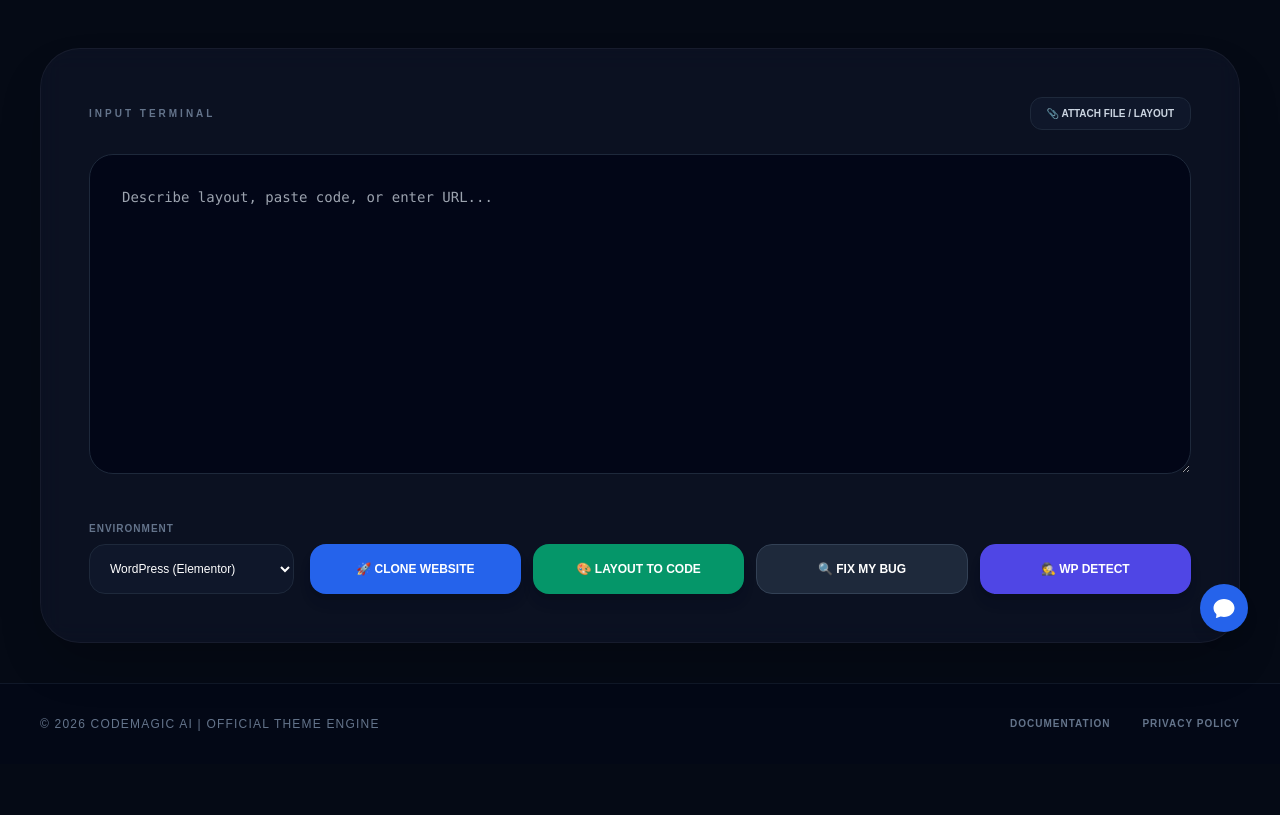
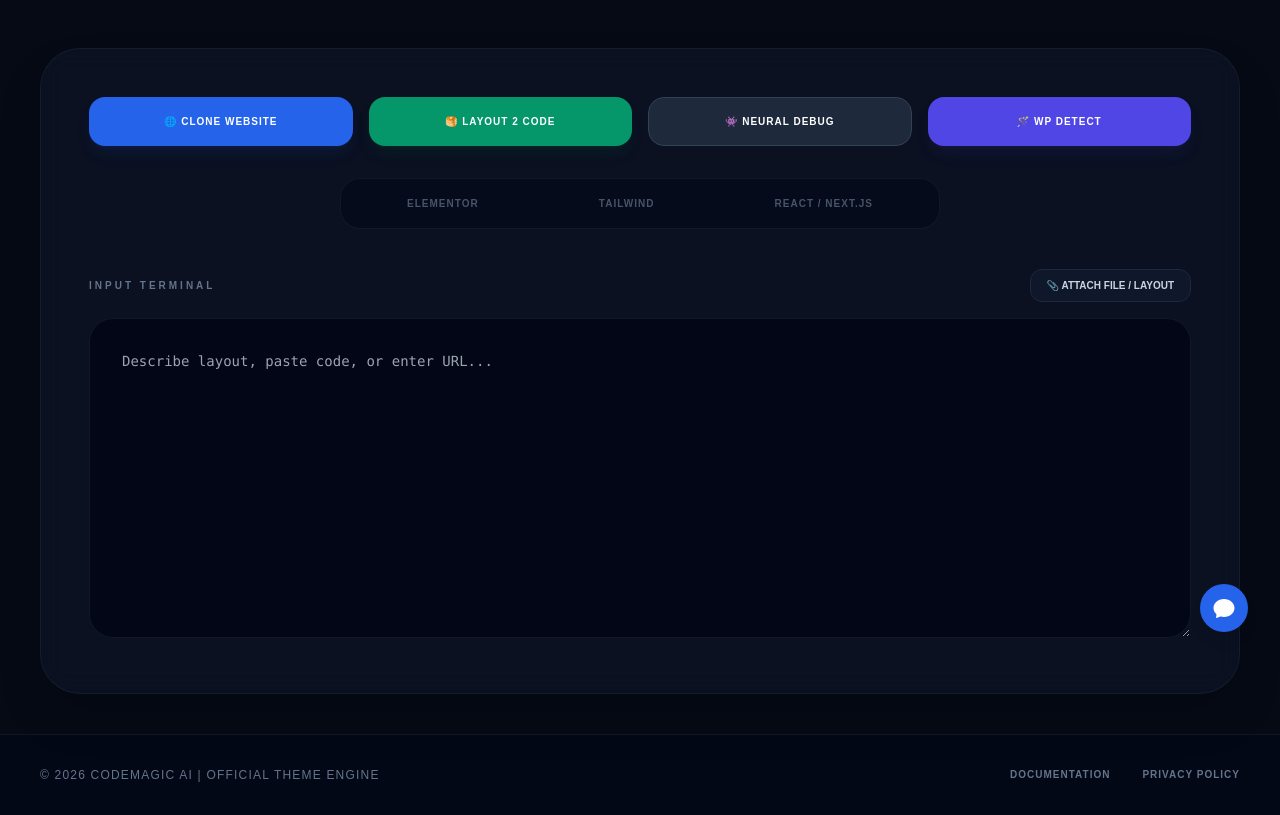
Before and after one commit to Saleemrind619/CodeMagicAI, a Flask app: page / in a window 1280 px wide. Shown: the part 136-951 px from the top of the page. Before the commit the page ends 867 px from the top, so only its background shows below. Run offline with Flask 3, Linux system fonts and the light colour scheme; some libraries are stand-ins or nearby versions.

Commit message:
Update index.html

```diff
--- a/templates/index.html
+++ b/templates/index.html
@@ -18,12 +18,17 @@
         .i-container { position: relative; display: inline-block; }
         .i-dot { position: absolute; top: -2px; left: 50%; transform: translateX(-50%); width: 5px; height: 5px; background-color: #10b981; border-radius: 50%; box-shadow: 0 0 10px #10b981; }
 
-        .btn-magic { transition: all 0.3s cubic-bezier(0.4, 0, 0.2, 1); }
-        .btn-magic:hover { transform: scale(1.05); }
+        .btn-magic { transition: all 0.3s cubic-bezier(0.4, 0, 0.2, 1); cursor: pointer; }
+        .btn-magic:hover { transform: scale(1.02); }
+
+        /* Tech Options Styling */
+        .tech-pill-container { background: rgba(2, 6, 23, 0.5); border: 1px solid rgba(255,255,255,0.05); border-radius: 20px; padding: 6px; display: flex; justify-content: space-around; align-items: center; width: 100%; max-width: 600px; margin: 0 auto; }
+        .tech-btn { padding: 10px 25px; border-radius: 14px; font-size: 10px; font-weight: 800; color: #475569; text-transform: uppercase; letter-spacing: 1px; transition: all 0.3s ease; border: 1px solid transparent; }
+        .tech-btn:hover { color: #3b82f6; }
+        .tech-active { background: rgba(59, 130, 246, 0.05); border: 1px solid rgba(59, 130, 246, 0.3); color: #3b82f6 !important; box-shadow: 0 0 15px rgba(59, 130, 246, 0.1); }
 
         .custom-scrollbar::-webkit-scrollbar { width: 4px; }
         .custom-scrollbar::-webkit-scrollbar-thumb { background: #1e293b; border-radius: 10px; }
-
         #socialOptions.show { opacity: 1; pointer-events: auto; transform: translateY(0); }
     </style>
 </head>
@@ -60,9 +65,26 @@
             </div>
         </header>
 
-        <!-- Main Glass -->
+        <!-- Main Container -->
         <div class="glass rounded-[2.5rem] p-8 md:p-12 shadow-2xl">
-            <div class="flex justify-between items-center mb-6">
+            <!-- Action Buttons Row -->
+            <div class="grid grid-cols-1 md:grid-cols-4 gap-4 mb-8">
+                <button onclick="handleSend('clone')" class="btn-magic bg-blue-600 py-4 rounded-2xl font-bold text-[10px] uppercase tracking-widest flex items-center justify-center gap-2 shadow-lg shadow-blue-900/20">🌐 Clone Website</button>
+                <button onclick="handleSend('layout')" class="btn-magic bg-emerald-600 py-4 rounded-2xl font-bold text-[10px] uppercase tracking-widest flex items-center justify-center gap-2 shadow-lg shadow-emerald-900/20">🥞 Layout 2 Code</button>
+                <button onclick="handleSend('debug')" class="btn-magic bg-[#1e293b] py-4 rounded-2xl font-bold text-[10px] uppercase tracking-widest flex items-center justify-center gap-2 border border-slate-700">👾 Neural Debug</button>
+                <button onclick="handleSend('wp_detect')" class="btn-magic bg-indigo-600 py-4 rounded-2xl font-bold text-[10px] uppercase tracking-widest flex items-center justify-center gap-2 shadow-lg shadow-indigo-900/20">🪄 WP Detect</button>
+            </div>
+
+            <!-- Tech Selector Row -->
+            <div class="mb-10 px-4">
+                <div class="tech-pill-container">
+                    <button onclick="selectTech(this, 'elementor')" onmouseleave="revertTech(this)" class="tech-btn">Elementor</button>
+                    <button onclick="selectTech(this, 'tailwind')" onmouseleave="revertTech(this)" class="tech-btn">Tailwind</button>
+                    <button onclick="selectTech(this, 'react')" onmouseleave="revertTech(this)" class="tech-btn">React / Next.js</button>
+                </div>
+            </div>
+
+            <div class="flex justify-between items-center mb-4">
                 <label class="text-[10px] font-bold text-slate-500 uppercase tracking-[0.3em]">Input Terminal</label>
                 <div class="bg-slate-900 px-4 py-2 rounded-xl border border-slate-800 flex items-center gap-2">
                     <label for="fileInput" class="cursor-pointer text-[10px] font-bold text-slate-300">📎 ATTACH FILE / LAYOUT</label>
@@ -70,34 +92,16 @@
                 </div>
             </div>
 
-            <textarea id="userInput" class="w-full h-80 bg-[#020617] border border-slate-800 rounded-3xl p-8 text-sm font-mono focus:border-blue-500 outline-none custom-scrollbar" placeholder="Describe layout, paste code, or enter URL..."></textarea>
-
-            <div class="mt-10 flex flex-col md:flex-row items-end gap-4">
-                <div class="flex flex-col w-full md:w-64">
-                    <span class="text-[10px] text-slate-500 mb-2 uppercase font-bold tracking-widest">Environment</span>
-                    <select id="targetEditor" class="bg-[#0f172a] border border-slate-800 p-4 rounded-2xl text-xs outline-none cursor-pointer text-white">
-                        <option value="elementor">WordPress (Elementor)</option>
-                        <option value="tailwind">Tailwind CSS</option>
-                        <option value="react">React / Next.js</option>
-                    </select>
-                </div>
-                <div class="grid grid-cols-2 md:grid-cols-4 gap-3 w-full">
-                    <button onclick="handleSend('clone')" class="btn-magic bg-blue-600 py-4 rounded-2xl font-bold text-xs uppercase shadow-lg">🚀 Clone Website</button>
-                    <button onclick="handleSend('layout')" class="btn-magic bg-emerald-600 py-4 rounded-2xl font-bold text-xs uppercase shadow-lg">🎨 Layout to Code</button>
-                    <button onclick="handleSend('debug')" class="btn-magic bg-slate-800 py-4 rounded-2xl font-bold text-xs uppercase border border-slate-700">🔍 Fix My Bug</button>
-                    <button onclick="handleSend('wp_detect')" class="btn-magic bg-indigo-600 py-4 rounded-2xl font-bold text-xs uppercase shadow-lg">🕵️ WP Detect</button>
-                </div>
-            </div>
+            <textarea id="userInput" class="w-full h-80 bg-[#020617] border border-slate-800/50 rounded-3xl p-8 text-sm font-mono focus:border-blue-500/50 outline-none custom-scrollbar" placeholder="Describe layout, paste code, or enter URL..."></textarea>
         </div>
     </main>
 
-    <!-- Footer -->
     <footer class="mt-auto py-8 border-t border-slate-800/50 bg-slate-950/30">
         <div class="max-w-7xl mx-auto px-10 flex flex-col md:flex-row justify-between items-center gap-6">
             <p class="text-slate-500 text-xs uppercase tracking-widest">© 2026 CodeMagic Ai | Official Theme Engine</p>
             <div class="flex gap-8 text-slate-500 text-[10px] font-bold uppercase tracking-widest">
-                <a href="#" class="hover:text-blue-400">Documentation</a>
-                <a href="#" class="hover:text-blue-400">Privacy Policy</a>
+                <a href="#" class="hover:text-blue-400 transition-colors">Documentation</a>
+                <a href="#" class="hover:text-blue-400 transition-colors">Privacy Policy</a>
             </div>
         </div>
     </footer>
@@ -105,10 +109,21 @@
     <script>
         const inner = document.getElementById('cursor-inner');
         const outer = document.getElementById('cursor-outer');
+        let selectedEnv = 'elementor';
+
         document.addEventListener('mousemove', (e) => {
             inner.style.transform = `translate3d(${e.clientX}px, ${e.clientY}px, 0)`;
             outer.style.transform = `translate3d(${e.clientX - 8}px, ${e.clientY - 8}px, 0)`;
         });
+
+        function selectTech(el, tech) {
+            selectedEnv = tech;
+            el.classList.add('tech-active');
+        }
+
+        function revertTech(el) {
+            el.classList.remove('tech-active');
+        }
 
         function toggleSocial() {
             const opt = document.getElementById('socialOptions');
@@ -128,6 +143,10 @@
                 close.classList.add('hidden');
             }
         }
+
+        async function handleSend(mode) {
+            // Processing logic remains same
+        }
     </script>
 </body>
 </html>
```
